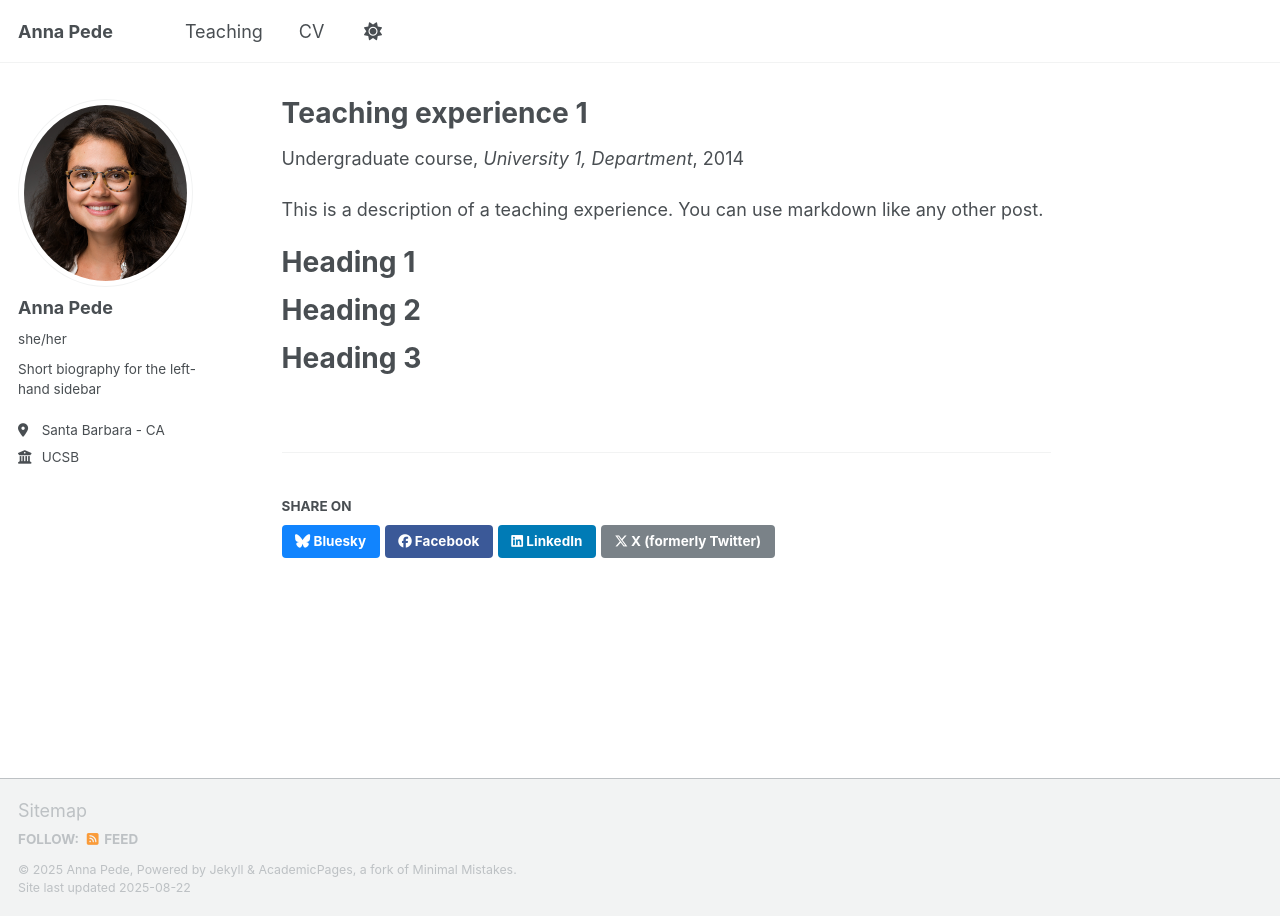
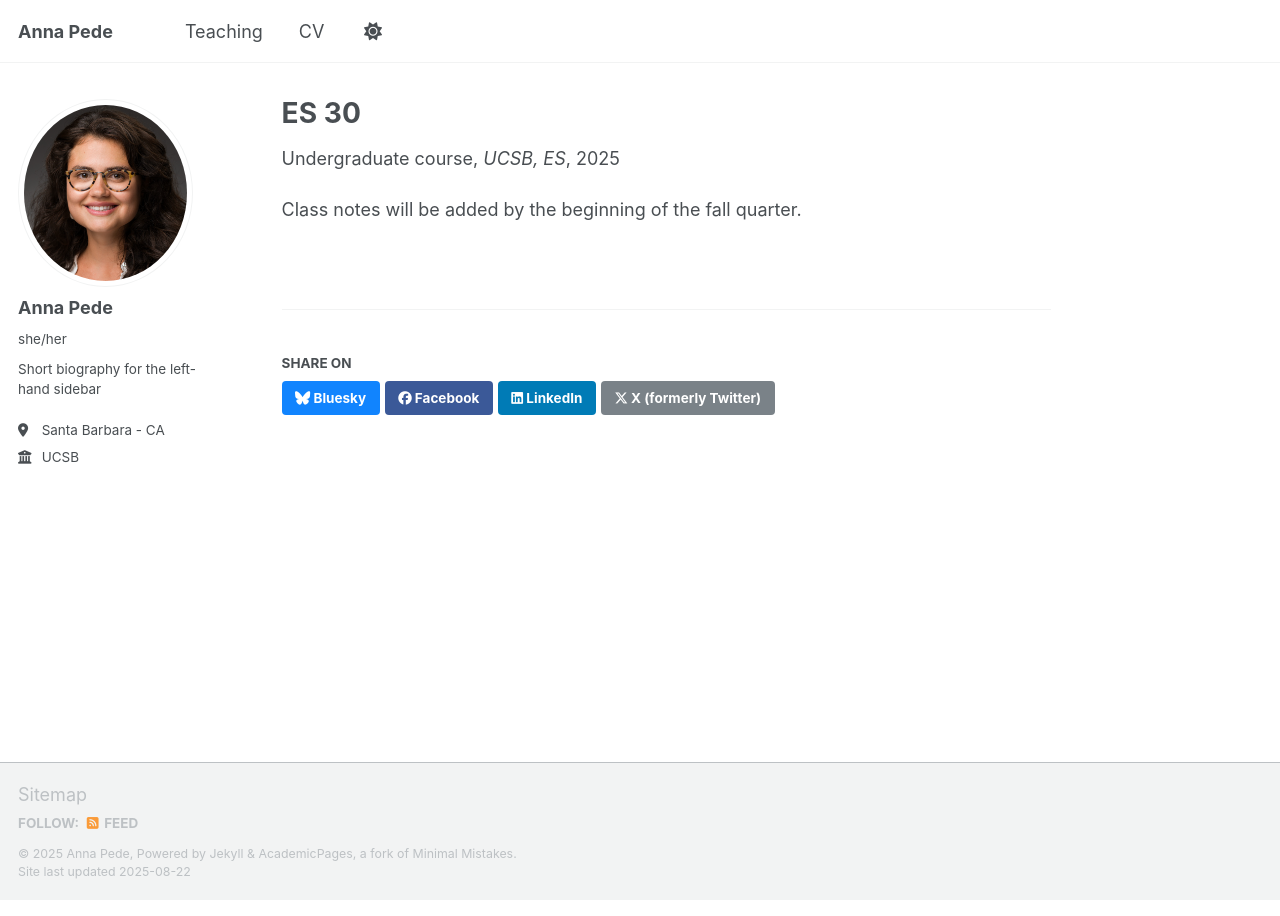
Before and after one commit to annapede/annapede.github.io, a Jekyll site: the page built from _teaching/2014-spring-teaching-1.md, in a window 1280 px wide. Built offline with Jekyll 4.4.1, drawn with Linux system fonts in a browser that asks for light colours; a script that is not in the unit is left out.

Commit message:
Update 2014-spring-teaching-1.md

```diff
--- a/_teaching/2014-spring-teaching-1.md
+++ b/_teaching/2014-spring-teaching-1.md
@@ -1,20 +1,11 @@
 ---
-title: "Teaching experience 1"
+title: "ES 30"
 collection: teaching
 type: "Undergraduate course"
 permalink: /teaching/2014-spring-teaching-1
-venue: "University 1, Department"
-date: 2014-01-01
-location: "City, Country"
+venue: "UCSB, ES"
+date: 2025-09-20
+location: "Santa Barbara, USA"
 ---
 
-This is a description of a teaching experience. You can use markdown like any other post.
-
-Heading 1
-======
-
-Heading 2
-======
-
-Heading 3
-======
+Class notes will be added by the beginning of the fall quarter.
```
